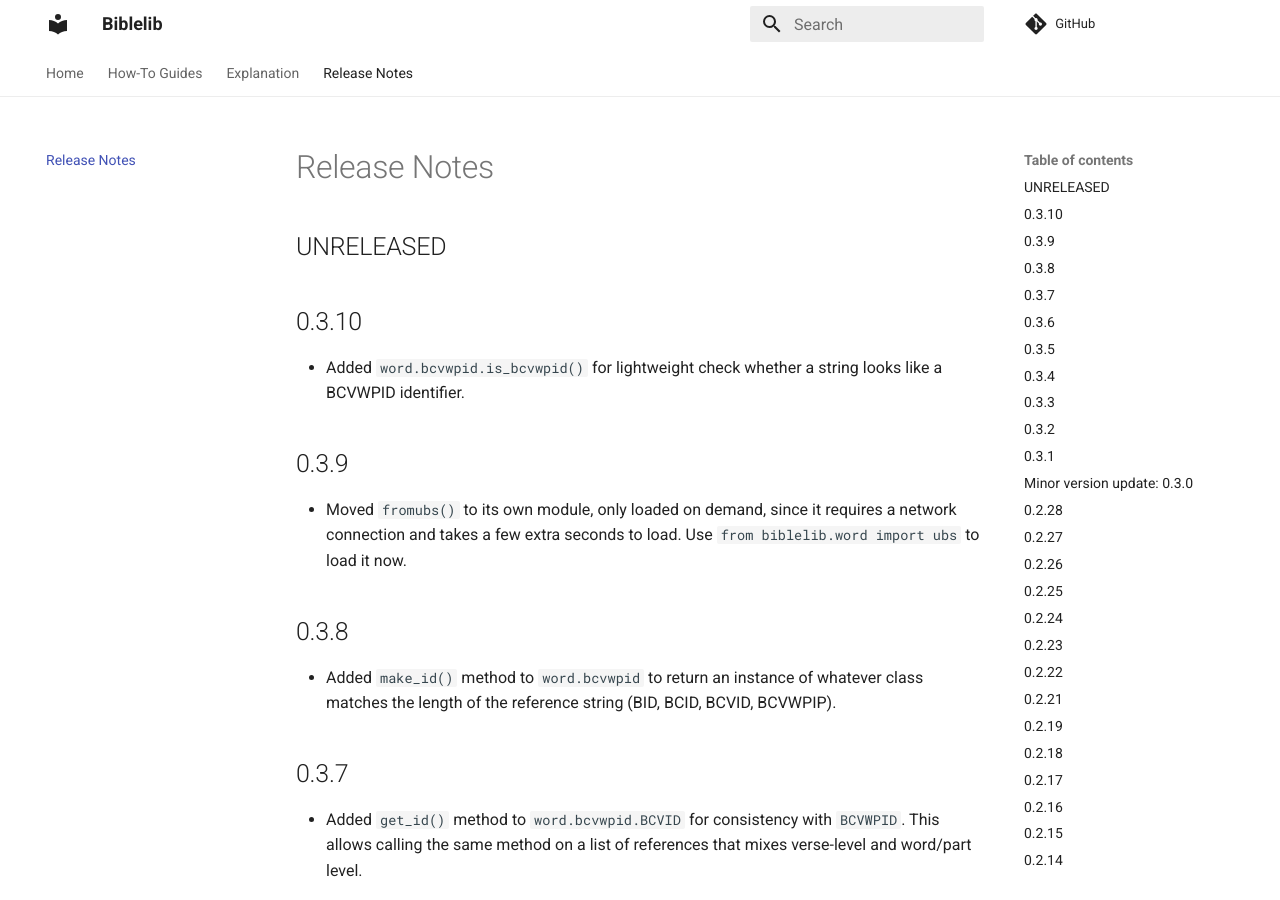
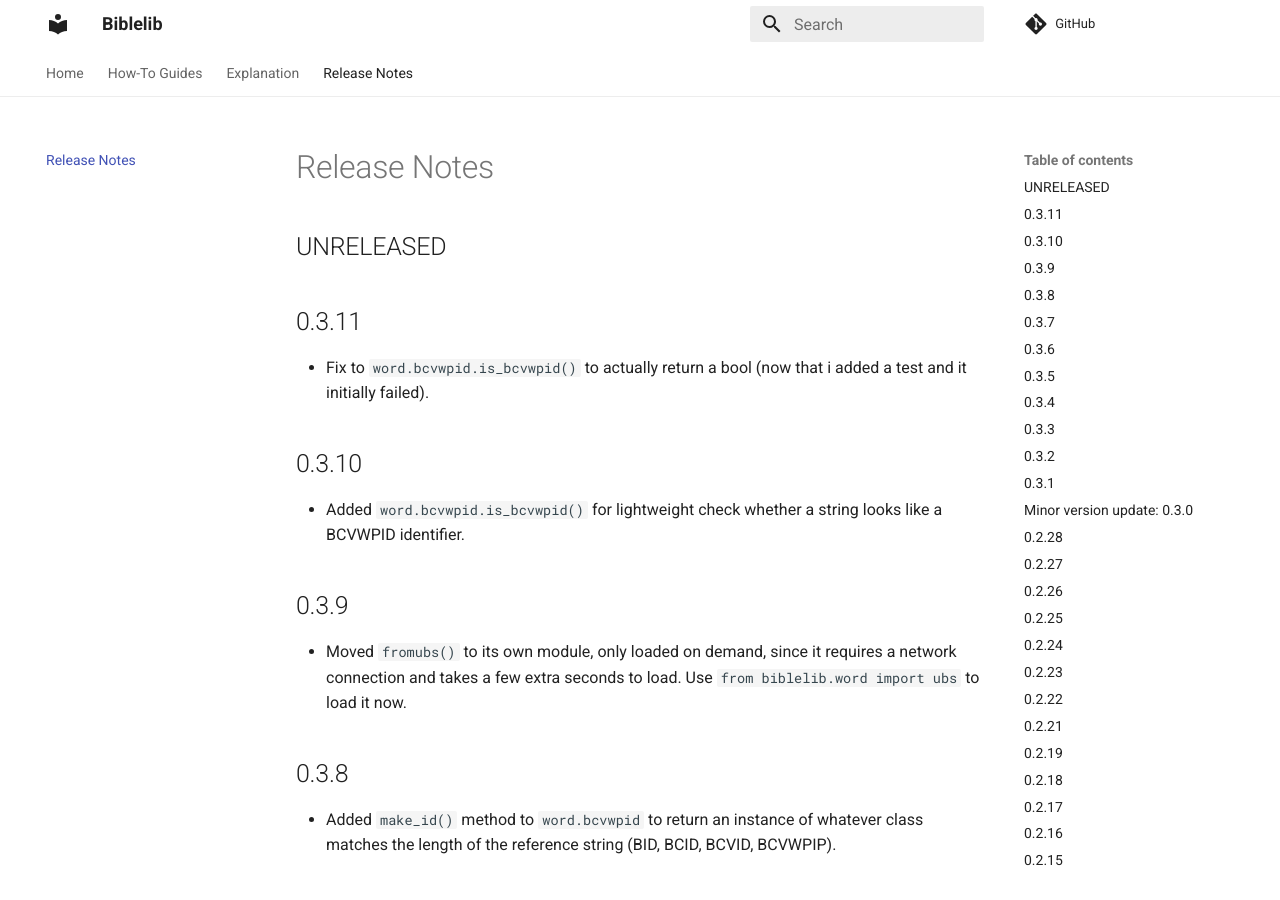
Before and after one commit to Clear-Bible/Biblelib, an MkDocs documentation site: the page built from docs/ReleaseNotes.md, in a window 1280 px wide and 900 px high. Built offline with MkDocs 1.6.1 and Material for MkDocs 9.7.7, drawn with Linux system fonts in a browser that asks for light colours; comment, search, counter and statistics services are not loaded.

Commit message:
v 0.3.11
Tests for the last release, and a fix now that I found a problem.

```diff
--- a/docs/ReleaseNotes.md
+++ b/docs/ReleaseNotes.md
@@ -2,6 +2,11 @@
 
 ## UNRELEASED
 
+
+## 0.3.11
+
+- Fix to `word.bcvwpid.is_bcvwpid()` to actually return a bool (now
+  that i added a test and it initially failed).
 
 ## 0.3.10
 
--- a/pyproject.toml
+++ b/pyproject.toml
@@ -1,6 +1,6 @@
 [tool.poetry]
 name = "biblelib"
-version = "0.3.10"
+version = "0.3.11"
 description = "Utilities for working with metadata for Bible books, references, pericopes, and other units."
 authors = ["Sean Boisen <sean.boisen@gmail.com>"]
 repository = "https://github.com/Clear-Bible/Biblelib/"
```
